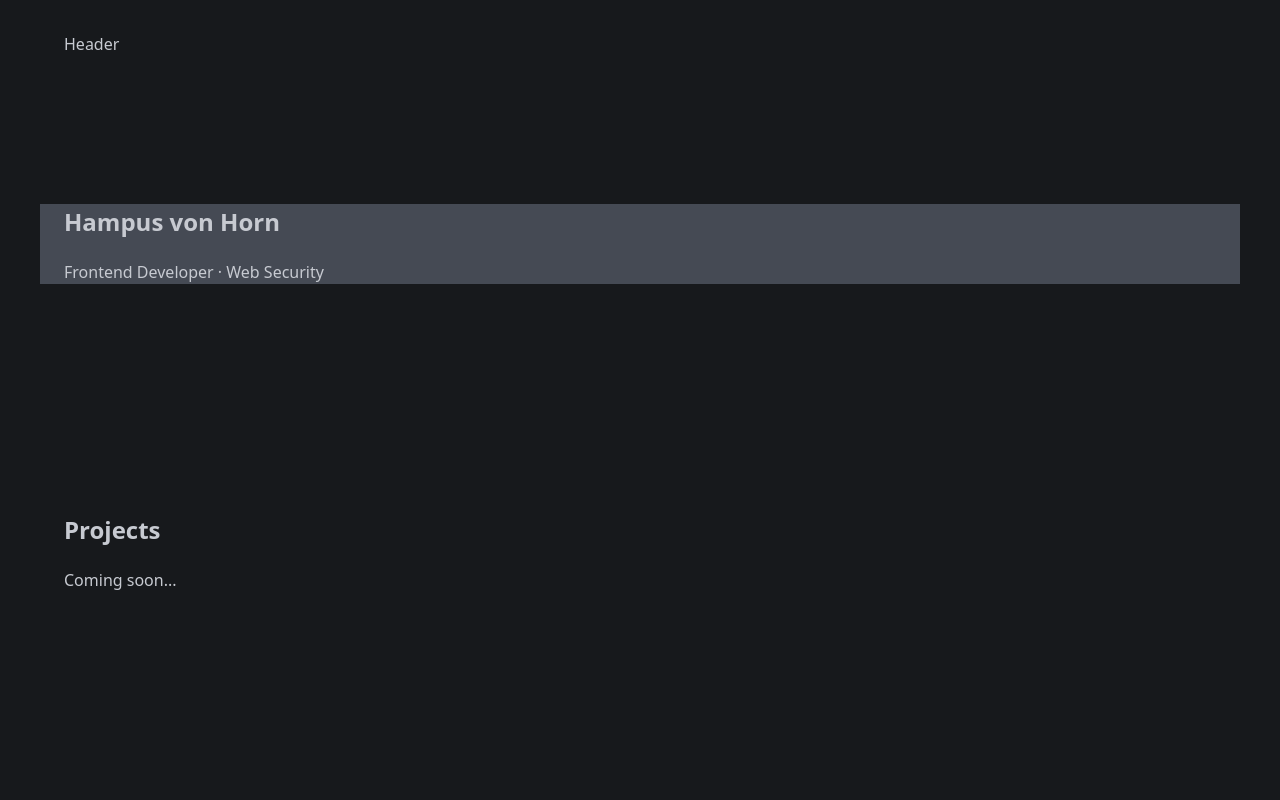
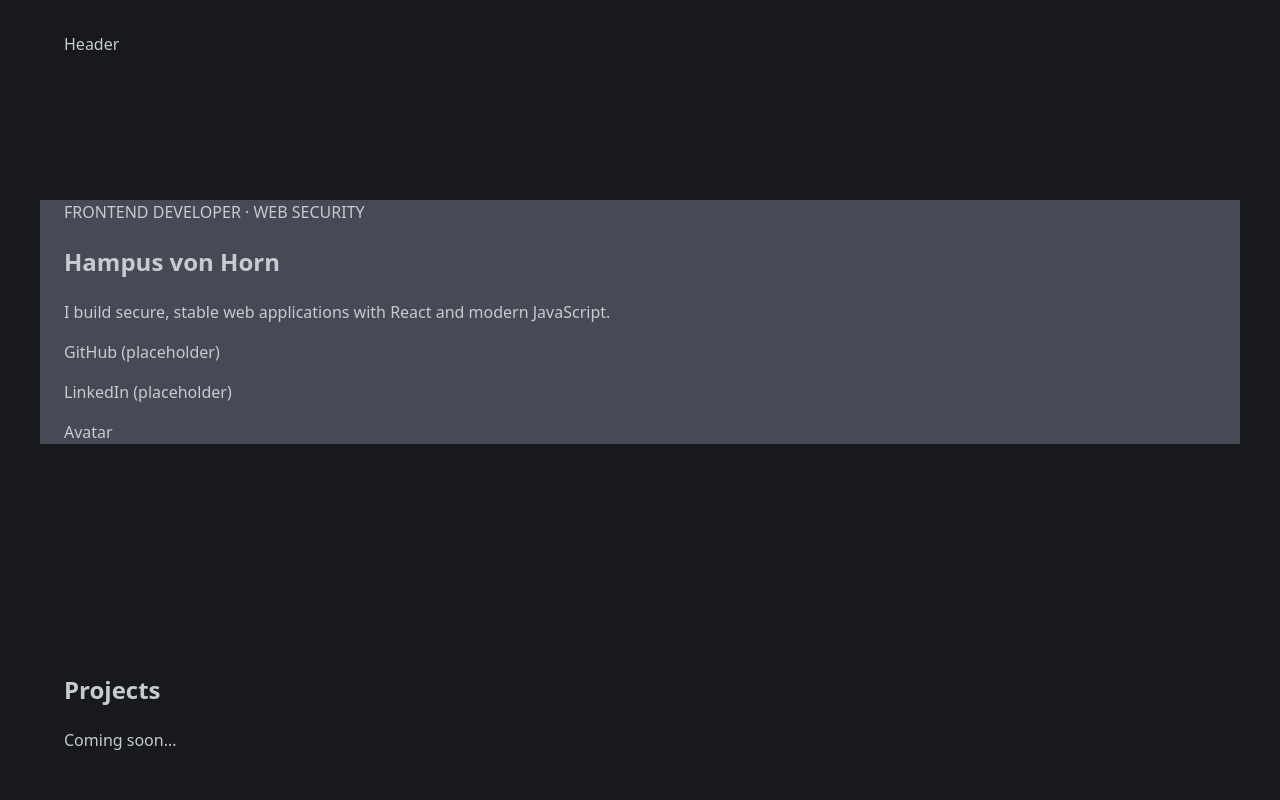
Before and after one commit to hampusvh/hampusvh-portfolio, a Next.js app: page / in a window 1280 px wide. Shown: the top 800 px of the page. Built offline with nearby package versions, Linux system fonts and the light colour scheme.

Commit message:
basic shell layout for HeroSection

```diff
--- a/components/sections/HeroSection.tsx
+++ b/components/sections/HeroSection.tsx
@@ -2,10 +2,33 @@ function HeroSection() {
   return (
     <section className="section hero">
       <div className="container">
-        <h1>Hampus von Horn</h1>
-        <p>Frontend Developer · Web Security</p>
+        <div className="hero-layout">
+
+          <div className="hero-content">
+            <p className="hero-kicker">
+              FRONTEND DEVELOPER · WEB SECURITY
+            </p>
+
+            <h1>Hampus von Horn</h1>
+
+            <p className="hero-text">
+              I build secure, stable web applications with React and modern
+              JavaScript.
+            </p>
+
+            <div className="hero-actions">
+              <p>GitHub (placeholder)</p>
+              <p>LinkedIn (placeholder)</p>
+            </div>
+          </div>
+
+          <div className="hero-avatar">
+            <p>Avatar</p>
+          </div>
+        </div>
       </div>
     </section>
   );
 }
+
 export default HeroSection;
```
